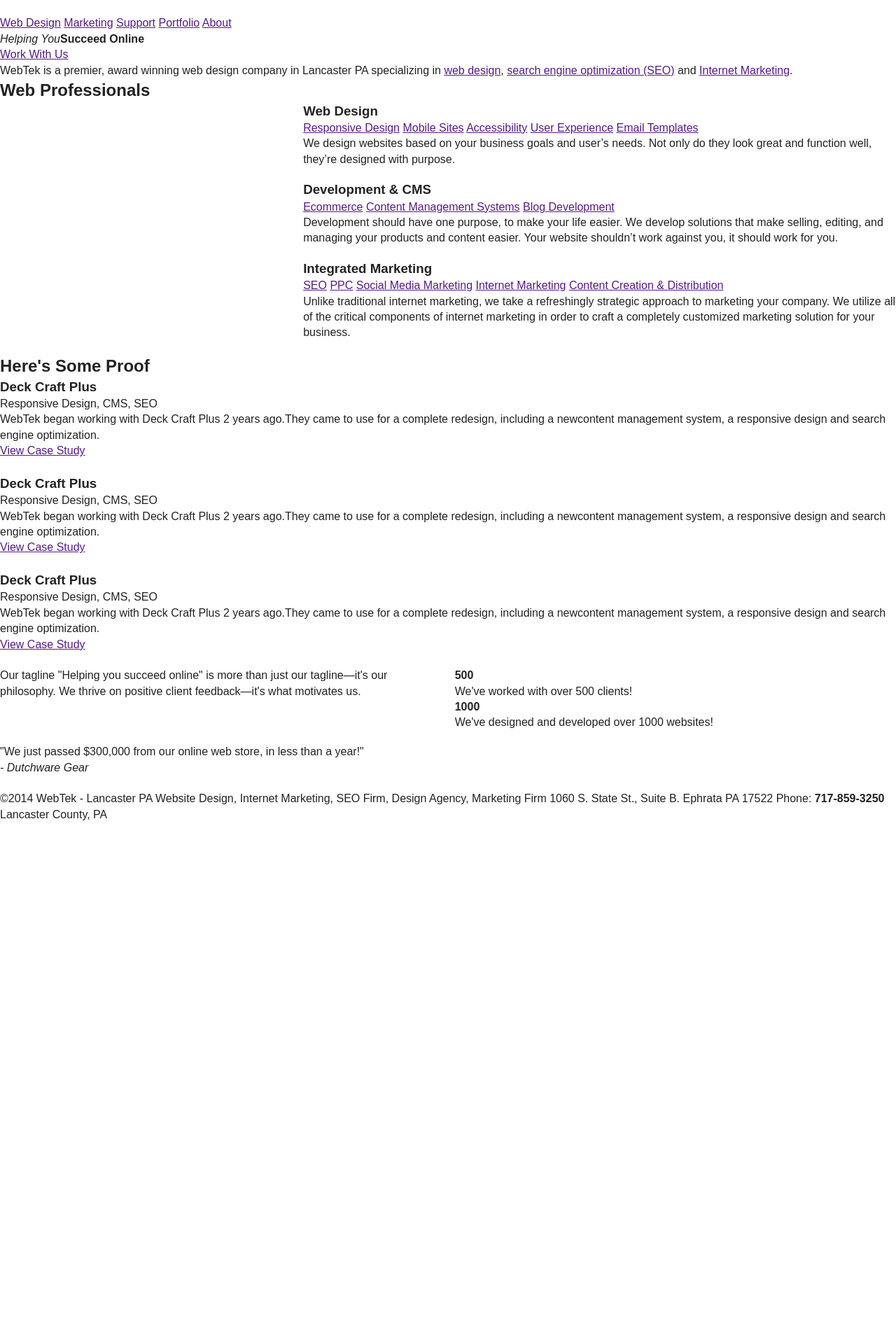
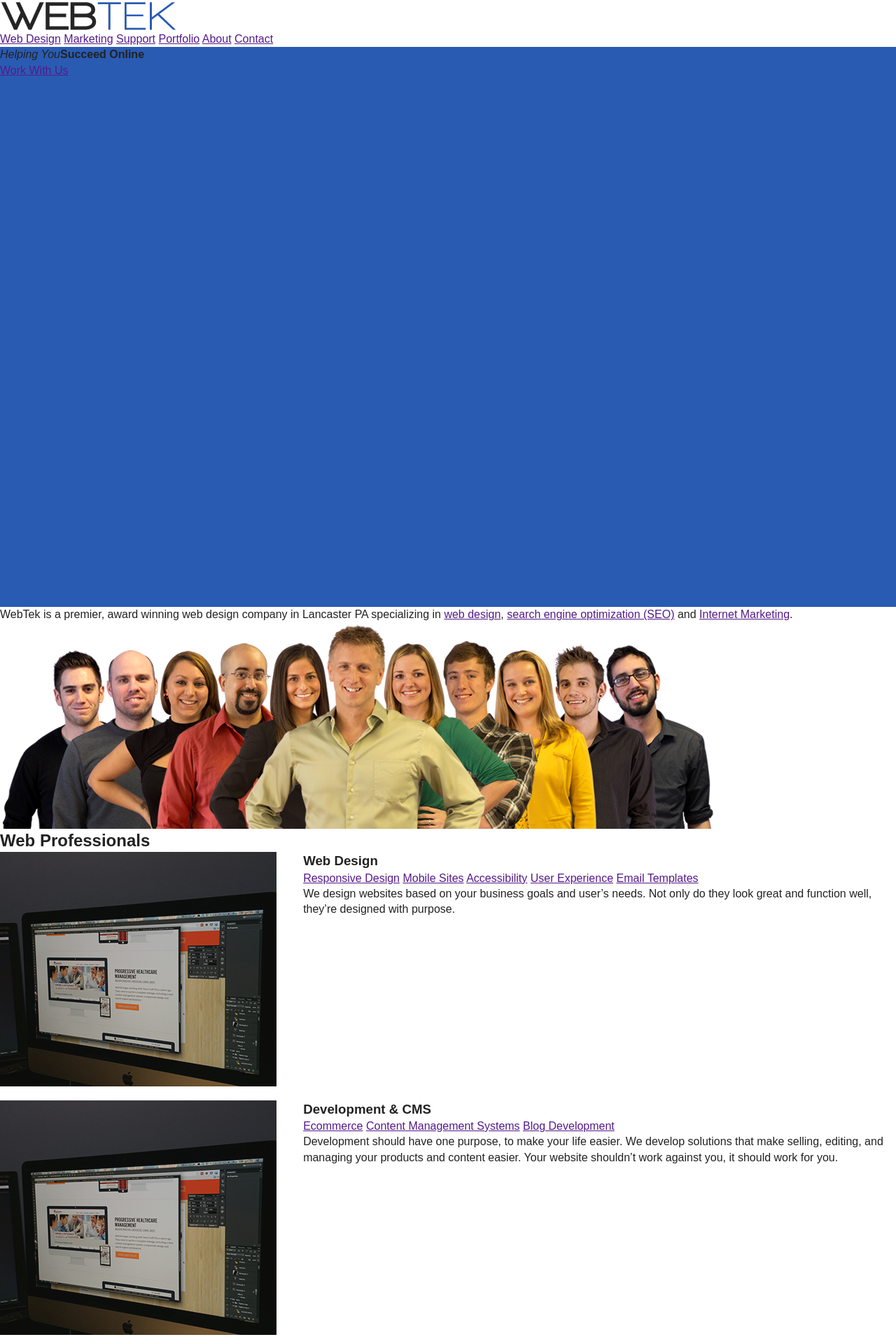
Before and after one commit to danklingjr/webtekcc, a PHP site: page / in a window 1280 px wide. Shown: the top 1920 px of the page at 70% size. Before the commit the page ends 1172 px from the top, so only its background shows below. Run offline with PHP 8.4, Linux system fonts and the light colour scheme; some libraries are stand-ins or nearby versions.

Commit message:
Theme colors and fonts added

```diff
--- a/css/main.css
+++ b/css/main.css
@@ -369,9 +369,13 @@ textarea {
 /*!////////////////////////////////////////////////
 // MODULES
 /////////////////////////////////////////////////*/
-.test {
-  min-height: 100px;
-  background-color: gray; }
+html,
+body {
+  height: 100%; }
+
+.hero {
+  height: 100%;
+  background-color: #2a5bb3; }
 
 /*!////////////////////////////////////////////////
 // STATES
--- a/index.html
+++ b/index.html
@@ -9,6 +9,9 @@
         <title></title>
         <meta name="description" content="">
         <meta name="viewport" content="width=device-width">
+
+        <script type="text/javascript" src="//use.typekit.net/mpe6fom.js"></script>
+        <script type="text/javascript">try{Typekit.load();}catch(e){}</script>
 
         <link rel="stylesheet" href="css/normalize.min.css">
         <link rel="stylesheet" href="css/main.css">
@@ -24,7 +27,7 @@
 
         <header role="banner" class="group">
             <div class="branding">
-                <img src="" alt="">
+                <img src="img/logo.png" alt="WebTek">
             </div>
             <nav role="navigation">
                 <a href="">Web Design</a>
@@ -32,6 +35,7 @@
                 <a href="">Support</a>
                 <a href="">Portfolio</a>
                 <a href="">About</a>
+                <a href="">Contact</a>
             </nav>
         </header>
 
@@ -43,6 +47,7 @@
 
         <section class="content__intro">
             <p class="intro__sentence">WebTek is a premier, award winning web design company in Lancaster PA specializing in <a href="">web design</a>, <a href="">search engine optimization (SEO)</a> and <a href="">Internet Marketing</a>.</p>
+            <img src="img/team.png" alt="">
         </section>
 
         <h2 class="seaction__title">Web Professionals</h2>
@@ -51,7 +56,7 @@
 
             <div class="service--design group">
                 <figure class="grid-2">
-
+                    <img src="img/design.jpg" alt="">
                 </figure>
                 <div class="grid-4">
                     <h3>Web Design</h3>
@@ -68,7 +73,7 @@
 
             <div class="service--development group">
                 <figure class="grid-2">
-
+                    <img src="img/design.jpg" alt="">
                 </figure>
                 <div class="grid-4">
                     <h3>Development &amp; CMS</h3>
@@ -83,7 +88,7 @@
 
             <div class="service--marketing group">
                 <figure class="grid-2">
-
+                    <img src="img/design.jpg" alt="">
                 </figure>
                 <div class="grid-4">
                     <h3>Integrated Marketing</h3>
--- a/sass/main.scss
+++ b/sass/main.scss
@@ -6,9 +6,13 @@
 /*!////////////////////////////////////////////////
 // MODULES
 /////////////////////////////////////////////////*/
-.test{
-	min-height: 100px;
-	background-color: gray;
+html,
+body{
+	height: 100%;
+}
+.hero{
+	height: 100%;
+	background-color: $primaryColor;
 }
 
 
--- a/sass/theme.scss
+++ b/sass/theme.scss
@@ -1,7 +1,17 @@
 /*!////////////////////////////////////////////////
 // THEME
 /////////////////////////////////////////////////*/
-$base-font-size: 16px;
+$font-size: 16px;
 @function em($px, $base: $base-font-size){
 	@return ($px / $base) * 1em;
 }
+
+$primaryColor: #2a5bb3; //blue
+$secondaryColor: #c9de16; //green
+$tertiaryColor: #b988df; //purple
+$altColor1: #ff7e00; //orange
+$altColor2: #24cce9; //aqua
+$textColor: #252525; //dark charcoal
+
+$headlineFont: "alternate-gothic-no-2-d",sans-serif;
+$altFont: "adelle",serif;
```
Also changed, not shown: img/design.jpg (added), img/design.png (added), img/logo.png (added), img/team.png (added), 1 other file.
